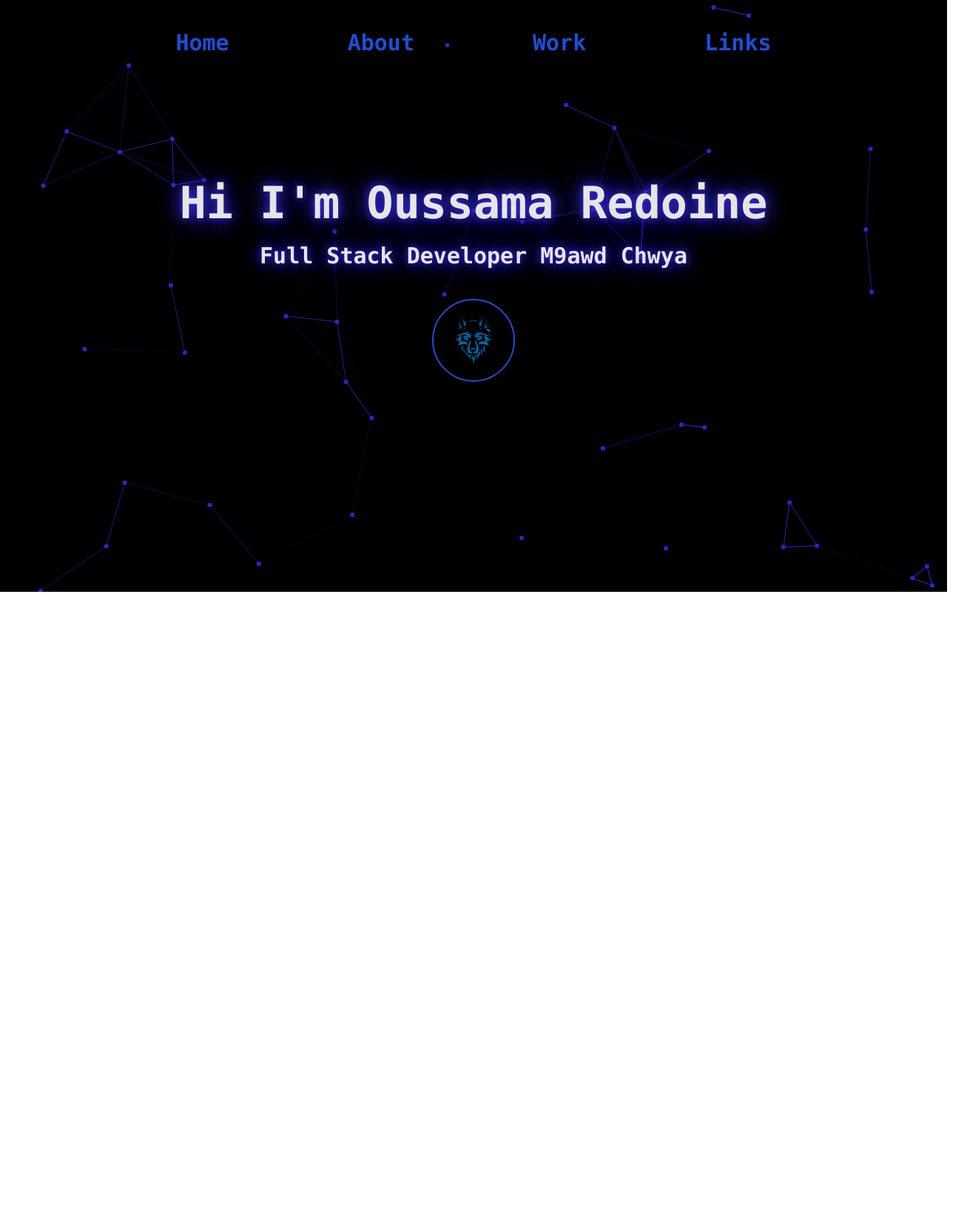
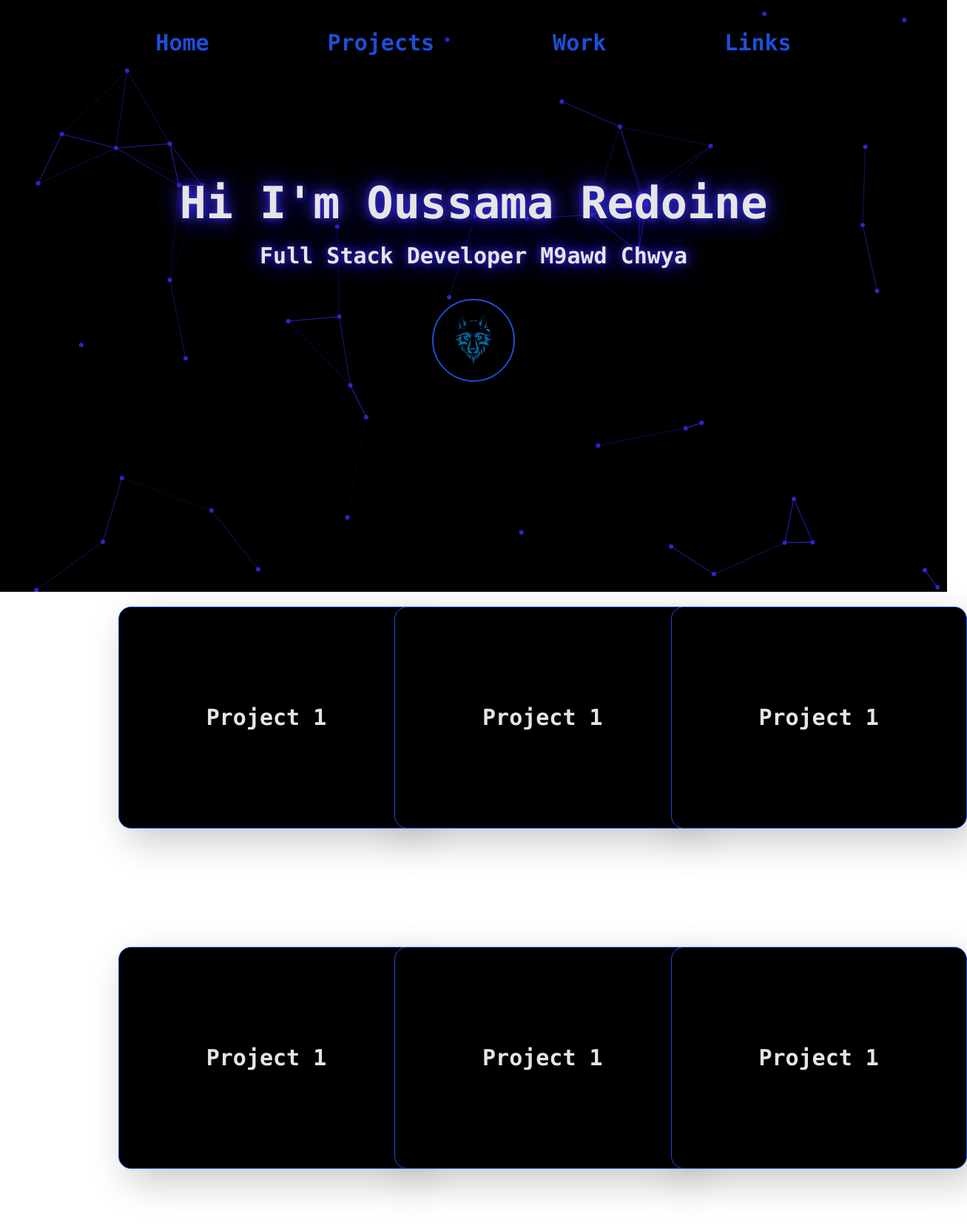
Before and after one commit to USM4/portfolio, a React (Vite) app: page / in a window 1280 px wide. Shown: the top 1660 px of the page at 74% size, 1307 px wide, since content can reach past the window. Before the commit the page ends 800 px from the top, so only its background shows below. Built offline with nearby package versions, Linux system fonts and the light colour scheme; a web font is replaced by a local one.

Commit message:
added some grids for the projects

```diff
--- a/src/App.jsx
+++ b/src/App.jsx
@@ -1,25 +1,17 @@
-import React, {  } from 'react';
-import * as THREE from 'three';
-import "./App.css";
-// import { OrbitControls } from 'three/examples/jsm/controls/OrbitControls';
-import ReactTypingEffect from 'react-typing-effect';
-// import { Wireframe } from 'three/examples/jsm/Addons.js';
-// import { cos } from 'three/examples/jsm/nodes/Nodes.js';
-// import { color } from 'dat.gui';
+import React, { useRef } from 'react';
 import { BrowserRouter as Router, Route, Routes } from 'react-router-dom';
-import StarryBackground from './StarryBackground.jsx'
-import Navbar from './Navbar.jsx'
-
+import StarryBackground from './StarryBackground.jsx';
+import Navbar from './Navbar.jsx';
+import Projects from './Projects.jsx';
 
 function App() {
 
   return (
-
     <Router>
       <StarryBackground />
       <Routes>
-        <Route path='/' element={<Navbar/>}>
-        </Route>
+        <Route path='/' element={<Navbar/>}/>
+        <Route path='/projects' element={<><Navbar/><Projects/></>} />
       </Routes>
     </Router>
   );
--- a/src/Navbar.jsx
+++ b/src/Navbar.jsx
@@ -1,12 +1,25 @@
-import React, { useState } from "react";
+import React, { useState, useRef } from "react";
 import "./App.css";
 import { GoPerson } from "react-icons/go";
+import Projects from './Projects.jsx'
+import { useNavigate } from "react-router-dom";
 
 function Navbar() {
+  const nextSectionRef = useRef(null)
   const [isClicked, setIsClicked] = useState(null);
+  const navigate = useNavigate();
+
+  const handleScrollToNextSection = () => {
+    if (nextSectionRef.current) {
+      nextSectionRef.current.scrollIntoView({ behavior: "smooth", block: "start"});
+      navigate('/projects');
+    }
+  };
+
   const handleClicked = (index) => {
     setIsClicked(index);
   };
+
   return (
     <>
       <div className="absolute w-full text-blue-700 flex">
@@ -14,24 +27,24 @@ function Navbar() {
           <ul className="p-10 w-full flex flex-row justify-center cursor-pointer space-x-40">
             <li
               onClick={() => handleClicked(0)}
-              className={` font-mono text-3xl font-bold glowing-text hover:text-stone-200 hover:scale-105 transition-all ${
-                isClicked === 0 ? "border-b-2 border-blue-700" : ""
+              className={`font-mono text-3xl font-bold glowing-text hover:text-stone-200 hover:scale-105 transition-all ${
+                isClicked === 0 ? "border-b-4 border-blue-700 shadow-blue-700 glow-border" : ""
               }`}
             >
-              <button> Home </button>
+              <button onClick={() => navigate('/')}> Home </button>
             </li>
             <li
               onClick={() => handleClicked(1)}
               className={`font-mono text-3xl font-bold glowing-text hover:text-stone-200 hover:scale-105 transition-all ${
-                isClicked === 1 ? "border-b-2 border-blue-700" : ""
+                isClicked === 1 ? "border-b-4 border-blue-700 shadow-blue-700 glow-border" : ""
               }`}
             >
-              <button> About </button>
+              <button onClick={() => navigate('/projects')}> Projects </button>
             </li>
             <li
               onClick={() => handleClicked(2)}
               className={`font-mono text-3xl font-bold glowing-text hover:text-stone-200 hover:scale-105 transition-all ${
-                isClicked === 2 ? "border-b-2 border-blue-700" : ""
+                isClicked === 2 ? "border-b-4 border-blue-700 shadow-blue-700 glow-border" : ""
               }`}
             >
               <button> Work </button>
@@ -39,7 +52,7 @@ function Navbar() {
             <li
               onClick={() => handleClicked(3)}
               className={`font-mono text-3xl font-bold glowing-text hover:text-stone-200 hover:scale-105 transition-all ${
-                isClicked === 3 ? "border-b-2 border-blue-700" : ""
+                isClicked === 3 ? "border-b-4 border-blue-700 shadow-blue-700 glow-border" : ""
               }`}
             >
               <button> Links </button>
@@ -59,13 +72,24 @@ function Navbar() {
             </h2>
           </div>
           <div className="flex flex-col p-10">
-            <button className=" w-28 h-28  rounded-full border- flex items-center justify-center m-auto border-2 border-blue-700 hover:border-blue-500 shadow-lg hover:shadow-[0_0_15px_3px_rgba(45,38,202,0.8)] transition-all ">
+            <button
+              className="w-28 h-28 rounded-full border- flex items-center justify-center m-auto border-2 border-blue-700 hover:border-blue-500 shadow-lg hover:shadow-[0_0_15px_3px_rgba(45,38,202,0.8)] transition-all"
+              onClick={handleScrollToNextSection}
+            >
               <img src="./wolfbg.png" alt="Icon" className="w-26 h-26" />
             </button>
           </div>
         </div>
       </div>
+
+      <div
+        ref={nextSectionRef}
+        className="w-full h-screen flex justify-center items-center"
+      >
+        <Projects/>
+      </div>
     </>
   );
 }
+
 export default Navbar;
--- /dev/null
+++ b/src/Projects.jsx
@@ -0,0 +1,54 @@
+import React, { useRef } from "react";
+import { useNavigate } from "react-router-dom";
+function Projects() {
+    const navigate = useNavigate();
+  return (
+    <div>
+      <div className="w-full h-screen  flex justify-center items-center">
+        <div className="grid grid-cols-1 sm:grid-cols-2 lg:grid-cols-3 gap-40 p-40">
+            <div
+              className="font-mono text-3xl text-stone-200  w-[400px] h-[300px] bg-black border border-blue-700 shadow-[12px_17px_51px_rgba(0,0,0,0.22)] backdrop-blur-[6px] rounded-[17px] text-center cursor-pointer transition-all duration-500 flex items-center justify-center select-none font-bold text-black hover:shadow-[0_0_20px_5px_rgba(59,130,246,0.7)] hover:scale-105 active:scale-95 active:rotate-[1.7deg]"
+            >
+              Project 1
+            </div>
+            <div
+              className="font-mono text-3xl text-stone-200 w-[400px] h-[300px] bg-black border border-blue-700 shadow-[12px_17px_51px_rgba(0,0,0,0.22)] backdrop-blur-[6px] rounded-[17px] text-center cursor-pointer transition-all duration-500 flex items-center justify-center select-none font-bold text-black hover:shadow-[0_0_20px_5px_rgba(59,130,246,0.7)] hover:scale-105 active:scale-95 active:rotate-[1.7deg]"
+            >
+              Project 1
+            </div>
+            <div
+              className="font-mono text-3xl text-stone-200 w-[400px] h-[300px] bg-black border border-blue-700 shadow-[12px_17px_51px_rgba(0,0,0,0.22)] backdrop-blur-[6px] rounded-[17px] text-center cursor-pointer transition-all duration-500 flex items-center justify-center select-none font-bold text-black hover:shadow-[0_0_20px_5px_rgba(59,130,246,0.7)] hover:scale-105 active:scale-95 active:rotate-[1.7deg]"
+            >
+              Project 1
+            </div>
+            <div
+              className="font-mono text-3xl text-stone-200 w-[400px] h-[300px] bg-black border border-blue-700 shadow-[12px_17px_51px_rgba(0,0,0,0.22)] backdrop-blur-[6px] rounded-[17px] text-center cursor-pointer transition-all duration-500 flex items-center justify-center select-none font-bold text-black hover:shadow-[0_0_20px_5px_rgba(59,130,246,0.7)] hover:scale-105 active:scale-95 active:rotate-[1.7deg]"
+            >
+              Project 1
+            </div>
+            <div
+              className="font-mono text-3xl text-stone-200 w-[400px] h-[300px] bg-black border border-blue-700 shadow-[12px_17px_51px_rgba(0,0,0,0.22)] backdrop-blur-[6px] rounded-[17px] text-center cursor-pointer transition-all duration-500 flex items-center justify-center select-none font-bold text-black hover:shadow-[0_0_20px_5px_rgba(59,130,246,0.7)] hover:scale-105 active:scale-95 active:rotate-[1.7deg]"
+            >
+              Project 1
+            </div>
+            <div
+              className="font-mono text-3xl text-stone-200 w-[400px] h-[300px] bg-black border border-blue-700 shadow-[12px_17px_51px_rgba(0,0,0,0.22)] backdrop-blur-[6px] rounded-[17px] text-center cursor-pointer transition-all duration-500 flex items-center justify-center select-none font-bold text-black hover:shadow-[0_0_20px_5px_rgba(59,130,246,0.7)] hover:scale-105 active:scale-95 active:rotate-[1.7deg]"
+            >
+              Project 1
+            </div>
+            {/* <div className="flex flex-col p-10">
+                <button
+                  className="w-28 h-28 rounded-full border- flex items-center justify-center m-auto border-2 border-blue-700 hover:border-blue-500 shadow-lg hover:shadow-[0_0_15px_3px_rgba(45,38,202,0.8)] transition-all"
+                  onClick={() => navigate('/')}
+                >
+                  <img src="./wolfbg.png" alt="Icon" className="w-26 h-26" />
+                </button>
+            </div> */}
+
+        </div>
+      </div>
+    </div>
+  );
+}
+
+export default Projects;
--- a/src/index.css
+++ b/src/index.css
@@ -6,7 +6,7 @@
   line-height: 1.5;
   font-weight: 400;
   color-scheme: light dark;
-  color: rgba(255, 255, 255, 0.87);
+  /* color: rgba(255, 255, 255, 0.87); */
   background-color: #000000;
   font-synthesis: none;
   text-rendering: optimizeLegibility;
```
Also changed, not shown: src/App.css (line endings or trailing spaces).
